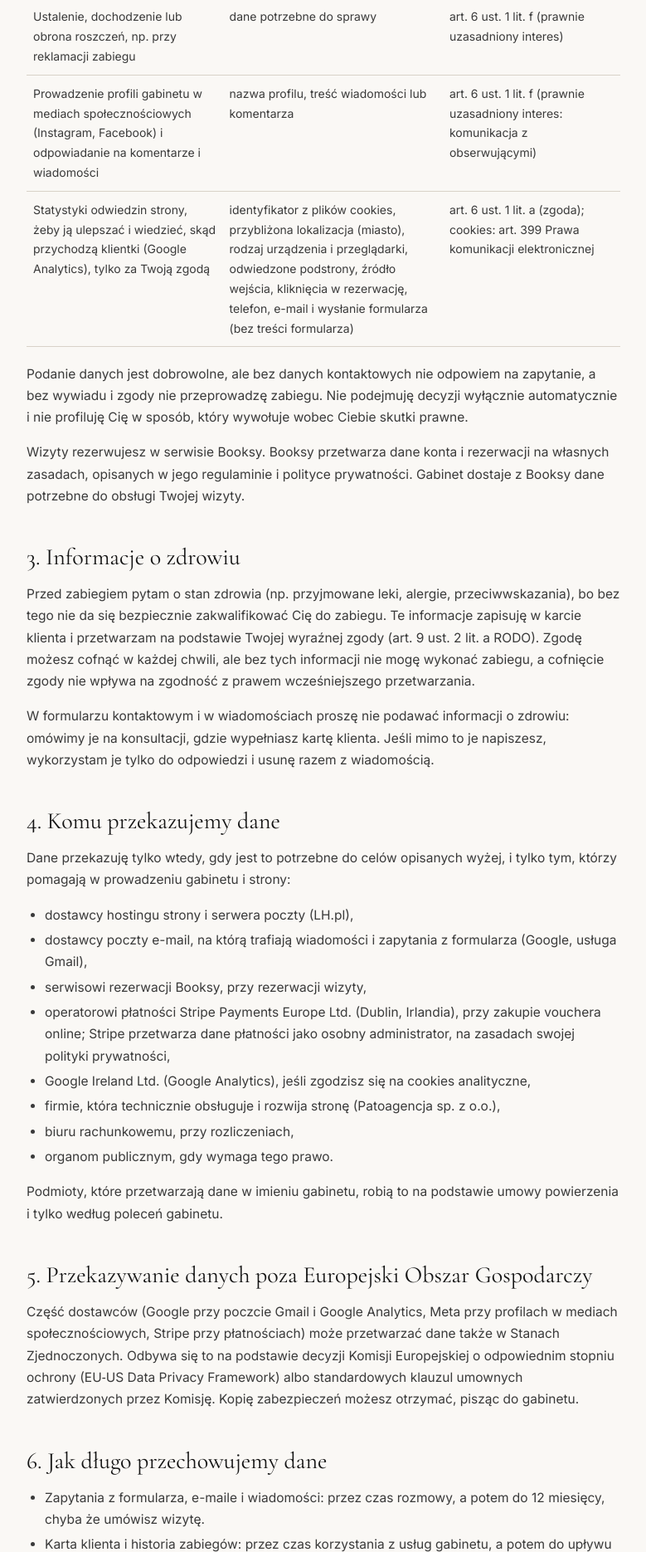
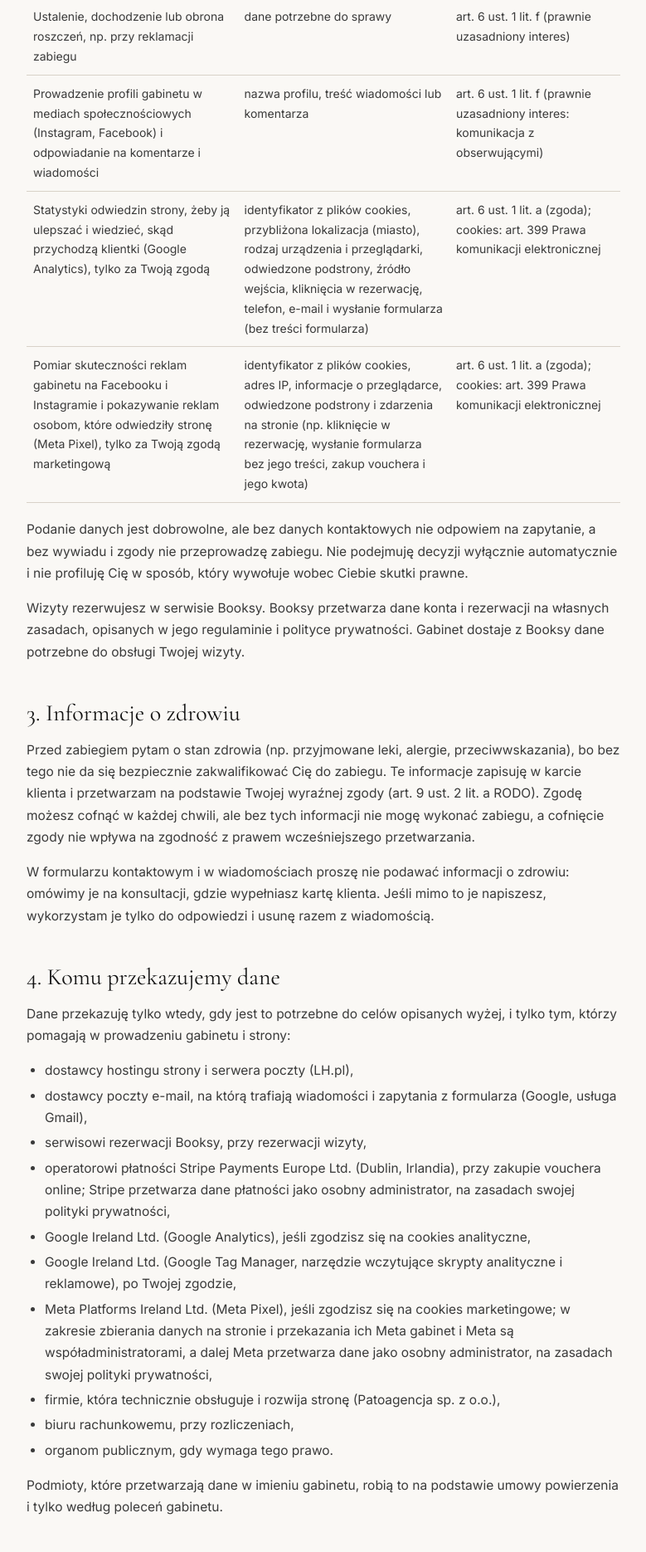
Before and after one commit to patoagencja/ludwinek, a PHP site: page /polityka-prywatnosci in a window 1280 px wide. Shown: the part 1600-3470 px from the top of the page at 83% size, without its empty margins (250-1029 px from the left). Run offline with PHP 8.4, Linux system fonts and the light colour scheme.

Commit message:
Meta Pixel i Google Tag Manager gabinetu, tylko po zgodzie (Consent Mode dla GTM); zdarzenia la_* w dataLayer; baner i polityka prywatności z Meta Pixel, GTM i cookies _fbp/_fbc
Co-Authored-By: Claude Opus 5.5 <noreply@anthropic.com>
Claude-Session: https://claude.ai/code/session_01BpmeYMNkkvQzev3YzrBqs1

```diff
--- a/public/_dane.php
+++ b/public/_dane.php
@@ -12,7 +12,9 @@ const DANE = [
     'telefon'    => '737 460 105',
     'domena'     => 'ludwinekaesthetic.pl',
     'ga4'        => 'G-5LJXC4VE72',                // identyfikator Google Analytics 4 (G-…); ten sam wpisz w assets/zgody.js (GA4_ID)
-    'od'         => '10 listopada 2026',  // od kiedy obowiązują dokumenty
+    'meta_pixel' => '1007489489076693',    // Meta Pixel; ten sam w assets/zgody.js (META_PIXEL_ID)
+    'gtm'        => 'GTM-KF8CWCDB',        // Google Tag Manager; ten sam w assets/zgody.js (GTM_ID)
+    'od'         => '16 listopada 2026',  // od kiedy obowiązują dokumenty
 ];
 
 function dana(string $k): string
--- a/public/_polityka-prywatnosci.php
+++ b/public/_polityka-prywatnosci.php
@@ -43,6 +43,8 @@ społecznościowych) oraz obsługi wizyt w gabinecie.</p>
 <tr><td>Prowadzenie profili gabinetu w mediach społecznościowych (Instagram, Facebook) i odpowiadanie na komentarze i wiadomości</td><td>nazwa profilu, treść wiadomości lub komentarza</td><td>art. 6 ust. 1 lit. f (prawnie uzasadniony interes: komunikacja z obserwującymi)</td></tr>
 <?php if (DANE['ga4'] !== ''): ?><tr><td>Statystyki odwiedzin strony, żeby ją ulepszać i wiedzieć, skąd przychodzą klientki (Google Analytics), tylko za Twoją zgodą</td><td>identyfikator z plików cookies, przybliżona lokalizacja (miasto), rodzaj urządzenia i przeglądarki, odwiedzone podstrony, źródło wejścia, kliknięcia w rezerwację, telefon, e-mail i wysłanie formularza (bez treści formularza)</td><td>art. 6 ust. 1 lit. a (zgoda); cookies: art. 399 Prawa komunikacji elektronicznej</td></tr>
 <?php endif; ?>
+<?php if (DANE['meta_pixel'] !== ''): ?><tr><td>Pomiar skuteczności reklam gabinetu na Facebooku i Instagramie i pokazywanie reklam osobom, które odwiedziły stronę (Meta Pixel), tylko za Twoją zgodą marketingową</td><td>identyfikator z plików cookies, adres IP, informacje o przeglądarce, odwiedzone podstrony i zdarzenia na stronie (np. kliknięcie w rezerwację, wysłanie formularza bez jego treści, zakup vouchera i jego kwota)</td><td>art. 6 ust. 1 lit. a (zgoda); cookies: art. 399 Prawa komunikacji elektronicznej</td></tr>
+<?php endif; ?>
 </tbody></table></div>
 <p>Podanie danych jest dobrowolne, ale bez danych kontaktowych nie odpowiem na zapytanie, a bez wywiadu i zgody nie
 przeprowadzę zabiegu. Nie podejmuję decyzji wyłącznie automatycznie i nie profiluję Cię w sposób, który wywołuje wobec
@@ -67,6 +69,8 @@ gabinetu i strony:</p>
 <li>serwisowi rezerwacji Booksy, przy rezerwacji wizyty,</li>
 <li>operatorowi płatności Stripe Payments Europe Ltd. (Dublin, Irlandia), przy zakupie vouchera online; Stripe przetwarza dane płatności jako osobny administrator, na zasadach swojej polityki prywatności,</li>
 <?php if (DANE['ga4'] !== ''): ?><li>Google Ireland Ltd. (Google Analytics), jeśli zgodzisz się na cookies analityczne,</li><?php endif; ?>
+<?php if (DANE['gtm'] !== ''): ?><li>Google Ireland Ltd. (Google Tag Manager, narzędzie wczytujące skrypty analityczne i reklamowe), po Twojej zgodzie,</li><?php endif; ?>
+<?php if (DANE['meta_pixel'] !== ''): ?><li>Meta Platforms Ireland Ltd. (Meta Pixel), jeśli zgodzisz się na cookies marketingowe; w zakresie zbierania danych na stronie i przekazania ich Meta gabinet i Meta są współadministratorami, a dalej Meta przetwarza dane jako osobny administrator, na zasadach swojej polityki prywatności,</li><?php endif; ?>
 <li>firmie, która technicznie obsługuje i rozwija stronę (Patoagencja sp. z o.o.),</li>
 <li>biuru rachunkowemu, przy rozliczeniach,</li>
 <li>organom publicznym, gdy wymaga tego prawo.</li>
@@ -90,6 +94,7 @@ roszczeń (zwykle 6 lat, licząc do końca roku kalendarzowego).</li>
 <li>Informacje o zdrowiu w karcie klienta: jak karta klienta, chyba że wcześniej cofniesz zgodę.</li>
 <li>Pliki cookies: przez okres podany w tabeli w punkcie 8.</li>
 <?php if (DANE['ga4'] !== ''): ?><li>Statystyki w Google Analytics: 14 miesięcy, potem Google je usuwa.</li><?php endif; ?>
+<?php if (DANE['meta_pixel'] !== ''): ?><li>Dane z Meta Pixel: przez okres ustalony przez Meta (zwykle do 2 lat), a pliki cookies Meta: jak w tabeli w punkcie 8.</li><?php endif; ?>
 </ul>
 
 <h2 id="prawa">7. Twoje prawa</h2>
@@ -112,8 +117,11 @@ najpóźniej w ciągu miesiąca.</p>
 działałaby poprawnie; na nie nie potrzeba zgody (art. 399 Prawa komunikacji elektronicznej). <?php if (DANE['ga4'] !== ''): ?>Za Twoją zgodą
 (okienko przy pierwszej wizycie) strona używa też Google Analytics 4 (Google Ireland Ltd.) do anonimowych statystyk
 odwiedzin. Bez zgody Google Analytics w ogóle się nie wczytuje. Nie używam sygnałów Google do reklam ani łączenia
-danych z kontami Google; Google Analytics nie zapisuje pełnego adresu IP. Strona nie używa dziś narzędzi reklamowych
-(np. Meta Pixel); jeśli to się zmieni, zadziałają tylko po osobnej zgodzie marketingowej, a ta polityka wymieni je z nazwy.<?php else: ?>Strona nie używa dziś
+danych z kontami Google; Google Analytics nie zapisuje pełnego adresu IP. <?php if (DANE['gtm'] !== ''): ?>Skrypty wczytuje Google Tag Manager (Google Ireland Ltd.),
+który sam nie zapisuje plików cookies i też wczytuje się dopiero po zgodzie. <?php endif; ?>
+<?php if (DANE['meta_pixel'] !== ''): ?>Za osobną zgodą marketingową strona używa Meta Pixel (Meta Platforms Ireland Ltd.), żeby mierzyć skuteczność reklam gabinetu na
+Facebooku i Instagramie i pokazywać je osobom, które odwiedziły stronę. Bez tej zgody Meta Pixel się nie wczytuje.<?php else: ?>Strona nie używa dziś narzędzi reklamowych
+(np. Meta Pixel); jeśli to się zmieni, zadziałają tylko po osobnej zgodzie marketingowej, a ta polityka wymieni je z nazwy.<?php endif; ?><?php else: ?>Strona nie używa dziś
 narzędzi analitycznych ani reklamowych (np. Google Analytics, Meta Pixel). Jeśli to się zmieni, takie narzędzia będą
 działać dopiero po Twojej zgodzie, wyrażonej w okienku zgód, a ta polityka wymieni je z nazwy.<?php endif; ?> Zgody zmienisz w każdej
 chwili przez link <a href="#ustawienia-cookies">„Ustawienia cookies”</a> w stopce strony; cookies usuniesz też
@@ -125,6 +133,8 @@ w ustawieniach przeglądarki.</p>
 <tr><td>widok</td><td>niezbędne</td><td>zapamiętuje, czy wyświetlać wersję strony na telefon, czy na komputer</td><td>12 miesięcy</td></tr>
 <?php if (DANE['ga4'] !== ''): ?><tr><td>_ga</td><td>analityczne (za zgodą)</td><td>Google Analytics: odróżnia kolejne wizyty tej samej przeglądarki</td><td>2 lata</td></tr>
 <tr><td>_ga_<?= htmlspecialchars(substr(DANE['ga4'], 2)) ?></td><td>analityczne (za zgodą)</td><td>Google Analytics: zapamiętuje stan bieżącej wizyty</td><td>2 lata</td></tr>
+<?php endif; ?><?php if (DANE['meta_pixel'] !== ''): ?><tr><td>_fbp</td><td>marketingowe (za zgodą)</td><td>Meta Pixel: rozpoznaje przeglądarkę przy pomiarze reklam na Facebooku i Instagramie</td><td>3 miesiące</td></tr>
+<tr><td>_fbc</td><td>marketingowe (za zgodą)</td><td>Meta Pixel: zapamiętuje kliknięcie w reklamę, z której ktoś wszedł na stronę</td><td>3 miesiące</td></tr>
 <?php endif; ?><tr><td>ludwinek_wewn</td><td>niezbędne</td><td>oznacza urządzenie gabinetu, żeby jego wizyty nie liczyły się do statystyk (tylko po zalogowaniu do panelu)</td><td>5 lat</td></tr>
 <tr><td>ludwinek_panel</td><td>niezbędne</td><td>logowanie do panelu edycji strony (tylko gabinet)</td><td>30 dni</td></tr>
 <tr><td>ludwinek_podglad</td><td>niezbędne</td><td>logowanie do podglądu strony przed jej startem (tylko osoby z hasłem)</td><td>60 dni</td></tr>
```
Also changed, not shown: docs/analityka.md (+16 -0 lines), public/assets/zgody.js.
